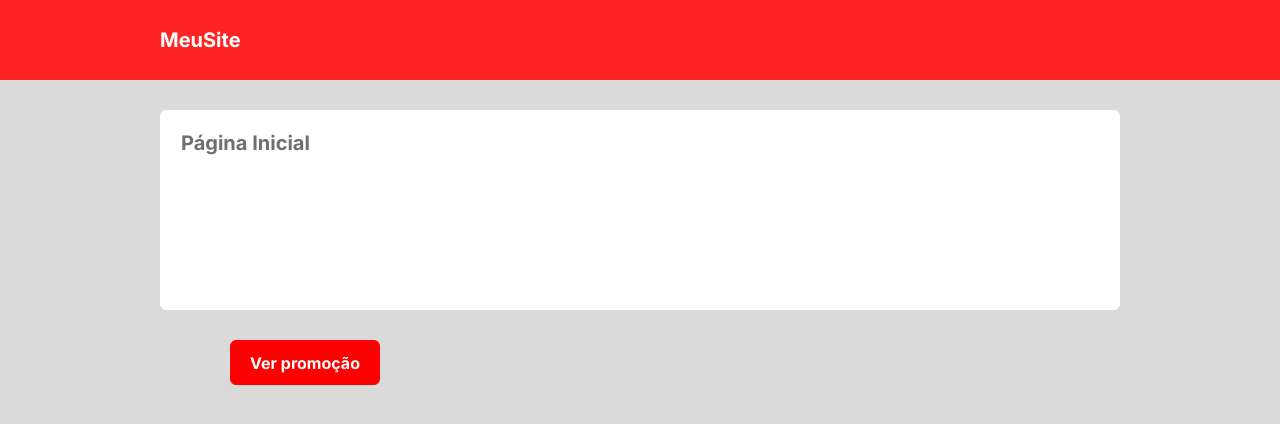
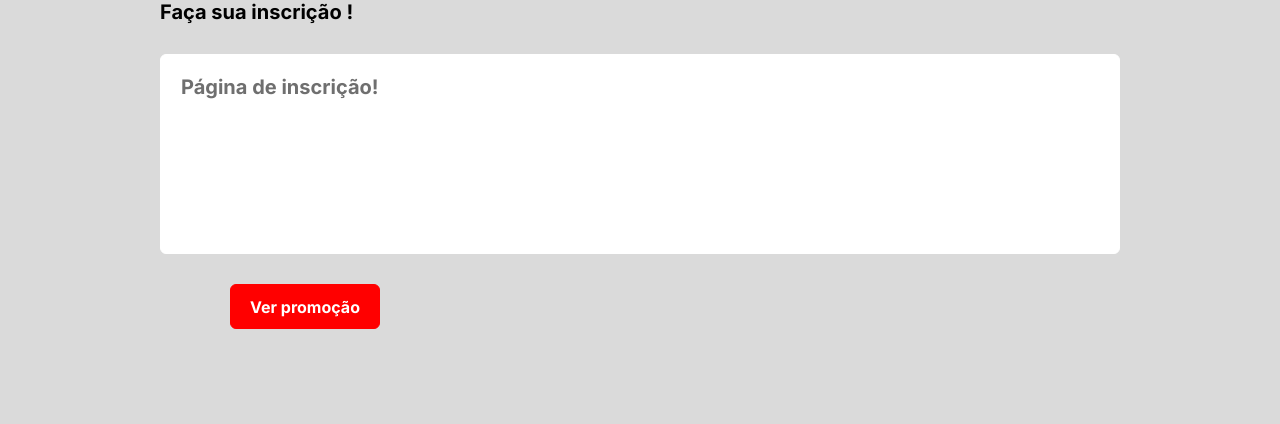
Before and after one commit to Caelest1s/routes-manipulation, a React (Vite) app: page /subscription in a window 1280 px wide. Before the commit this address led to /. Shown: the top 424 px of the page. Built offline with nearby package versions, Linux system fonts and the light colour scheme.

Commit message:
Page Subscription

```diff
--- a/src/App.tsx
+++ b/src/App.tsx
@@ -2,6 +2,7 @@ import { BrowserRouter, Navigate, Route, Routes } from "react-router-dom";
 import ClientHome from "./routes/ClientHome";
 import Promotion from "./routes/ClientHome/Promotion";
 import SignUp from "./routes/ClientHome/SignUp";
+import Subscription from "./routes/ClientHome/Subscription";
 import Welcome from "./routes/ClientHome/Welcome";
 
 export default function App() {
@@ -18,6 +19,7 @@ export default function App() {
           </Route>
 
           <Route path="*" element={<Navigate to="/" />} />
+          <Route path="subscription" element={<Subscription />} />
         </Routes>
       </BrowserRouter>
     </>
--- a/src/routes/ClientHome/Promotion/index.tsx
+++ b/src/routes/ClientHome/Promotion/index.tsx
@@ -6,7 +6,7 @@ export default function Promotion() {
     return (
         <>
             <ElementField text={"Página de promoção"} />
-            <Link to="/signup">
+            <Link to="/subscription">
                 <ButtonPrimary text={"Quero participar"} />
             </Link>
         </>
--- /dev/null
+++ b/src/routes/ClientHome/Subscription/index.tsx
@@ -0,0 +1,15 @@
+import { Link } from "react-router-dom";
+import ButtonPrimary from "../../../components/ButtonPrimary";
+import ElementField from "../../../components/ElementField";
+
+export default function Subscription() {
+    return (
+        <>
+            <h1>Faça sua inscrição !</h1>
+            <ElementField text={"Página de inscrição!"} />
+            <Link to="/promotion">
+                <ButtonPrimary text={"Ver promoção"} />
+            </Link>
+        </>
+    );
+}
```
